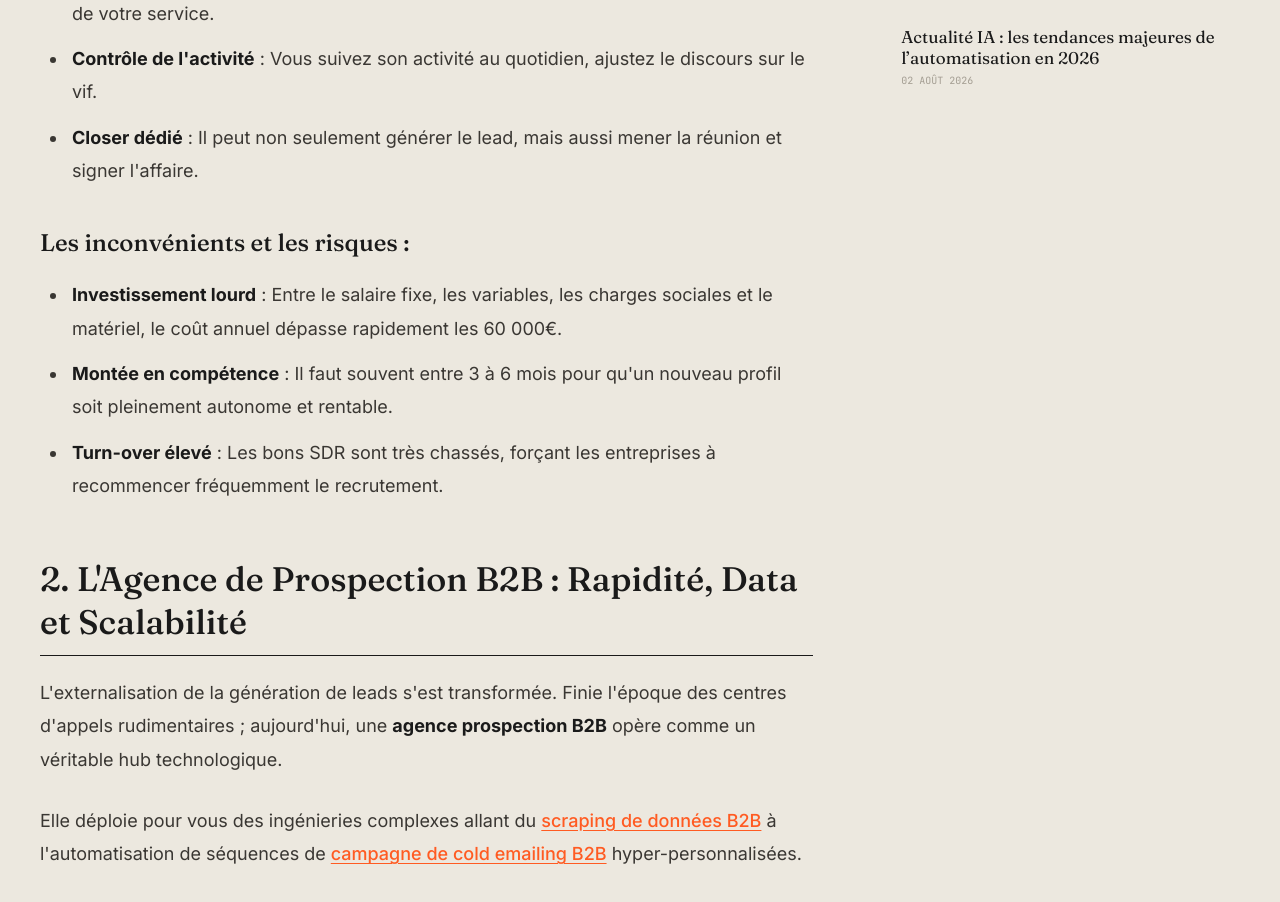
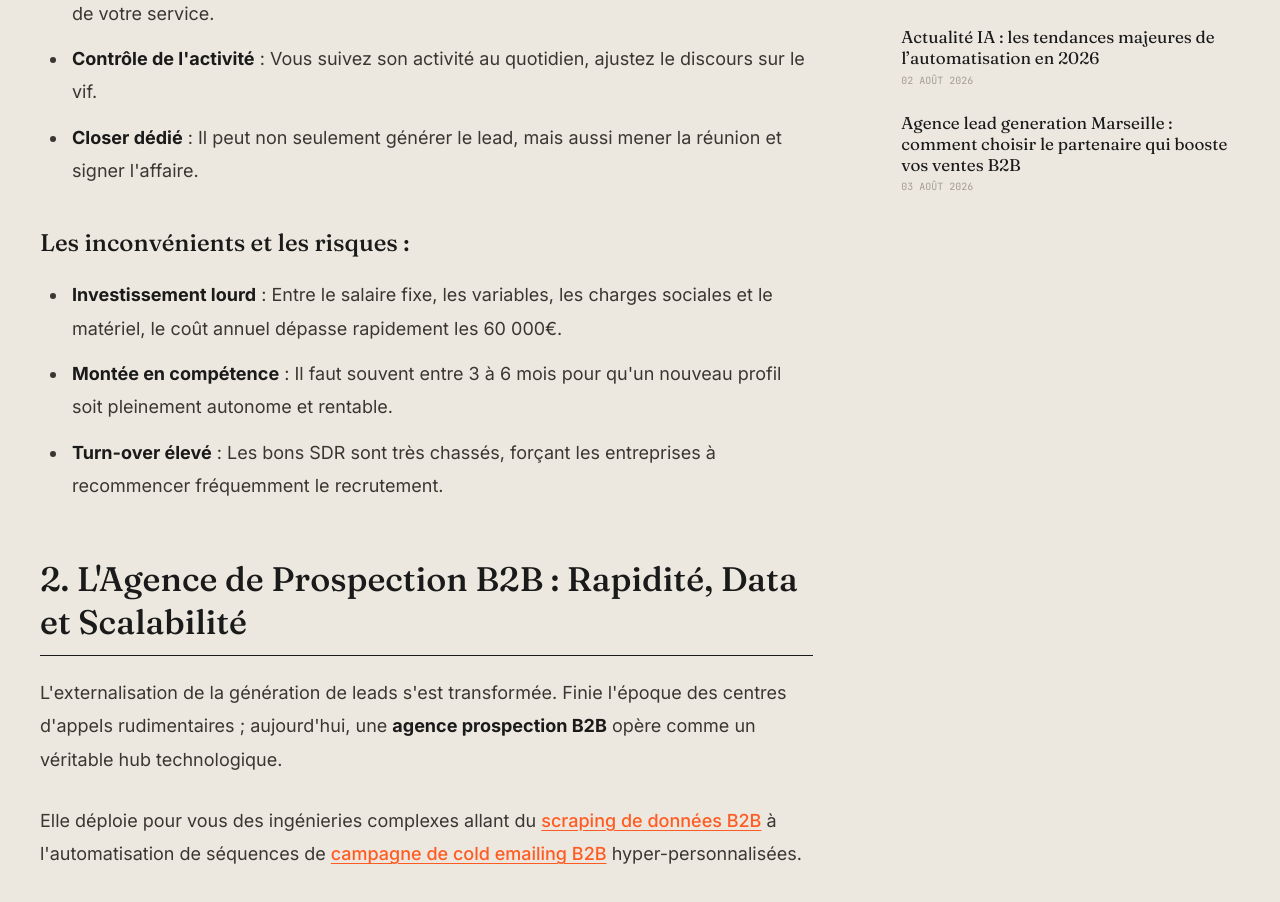
Before and after one commit to Jimmyjoe13/Nana-intelligence, a Next.js app: page /blog/1 in a window 1280 px wide. Shown: the part 2134-3036 px from the top of the page. Built offline with nearby package versions, Linux system fonts and the light colour scheme; no server answers.

Commit message:
feat(seo): article — Agence lead generation Marseille : comment choisir le partenaire qui booste vos ventes B2B

```diff
--- a/src/mocks/blog.ts
+++ b/src/mocks/blog.ts
@@ -728,6 +728,95 @@ export const blogPosts = [
 <p>En somme, 2026 marque le passage de l’automatisation assistée à l’autonomie réelle. Les entreprises qui saisiront cette tendance dès maintenant gagneront un avantage compétitif durable, tout en restant en conformité avec le cadre européen emergent.</p>
 <p>Prêt à passer à l’étape suivante ? Profitez d’un <strong>audit gratuit</strong> ou d’un <strong>appel découverte</strong> pour voir comment Nana Intelligence peut vous accompagner dans cette transformation.</p>
     `
+  },
+  {
+    id: 12,
+    title: "Agence lead generation Marseille : comment choisir le partenaire qui booste vos ventes B2B",
+    excerpt: "Trouver une agence de lead generation à Marseille qui transforme vos prospects en clients fidèles n’est pas une tâche anodine. Découvrez les critères essentiels, les pièges à éviter et les leviers concrets pour multiplier vos rendez‑vous commerciaux.",
+    category: "STRATÉGIE",
+    date: "03 Août 2026",
+    readTime: "4 MIN",
+    image: "https://images.unsplash.com/photo-1517245386807-bb43f82c33c4?q=80&w=800&auto=format&fit=crop",
+    structuredInternalLinks: [
+      { "@type": "WebPage", "url": "/agence-lead-generation/marseille", "name": "Agence lead generation Marseille" },
+      { "@type": "WebPage", "url": "/services/cold-emailing-b2b", "name": "Cold emailing B2B" },
+    ],
+    content: `
+<h1>Agence lead generation Marseille : comment choisir le partenaire qui booste vos ventes B2B</h1>
+
+<p>Vous dirigez une PME située dans la région Provence‑Alpes‑Côte d’Azur et vous peinez à remplir votre agenda de rendez‑vous qualifiés ? Vous avez déjà testé le cold emailing, le LinkedIn outreach ou même quelques campagnes publicitaires, mais les résultats restent en deçà de vos ambitions ? Dans ce contexte, faire appel à une <strong>agence lead generation Marseille</strong> peut devenir le levier décisif pour transformer votre prospection en une machine à rendez‑vous.</p>
+
+<p>Mais attention : toutes les agences ne se valent pas. Certaines promettent des volumes de leads impressionnants, puis livrent des contacts non qualifiés, voire obsolètes. D’autres appliquent des méthodes trop agressives qui nuisent à votre image de marque. Pour éviter ces écueils, il faut savoir <em>quels critères examiner</em> avant de signer un contrat.</p>
+
+<h2>1. Définir clairement votre ICP avant de rencontrer l’agence</h2>
+<p>Avant même de pousser la porte d’une agence, vous devez avoir une vision précise de votre <em>Ideal Customer Profile (ICP)</em>. Une agence compétente vous demandera immédiatement : « Quel est le profil de votre client idéal ? Quel secteur, quelle taille d’entreprise, quel poste décisionnel ? » Si vous êtes vague, elle pourra vous fournir des leads volumineux mais peu pertinents.</p>
+<p>Prenez le temps de lister :
+  <li>Les secteurs d’activité cibles (ex. : industrie, services B2B, technologie).</li>
+  <li>La taille des entreprises (5‑50 salariés, 50‑200, etc.).</li>
+  <li>Les fonctions décisionnelles (DG, directeur commercial, responsable achats).</li>
+  <li>La zone géographique précise (Marseille, Aix‑en‑Provence, Toulon, etc.).</li>
+</ul>
+<p>Un bon brief permet à l’agence de calibrer ses sources de données, ses scénarios de message et ses scénarios de relance.</p>
+
+<h2>2. Vérifier la méthodologie de prospection utilisée</h2>
+<p>Les agences de lead generation s’appuient généralement sur trois leviers principaux :</p>
+<ol>
+  <li><strong>Le cold emailing B2B</strong> : séquences d’emails personnalisés, suivi automatisé, testing A/B.</li>
+  <li><strong>Le LinkedIn outreach</strong> : demandes de connexion ciblées, messages InMail, engagement de contenu.</li>
+  <li><strong>Le scraping et l’enrichissement de données B2B</strong> : extraction de listes de prospects à partir de sources publiques, enrichissement avec des données firmographiques et technographiques.</li>
+</ol>
+<p>Demandez à l’agence de vous présenter un exemple de séquence d’emails ou de messages LinkedIn qu’elle a récemment déployée pour un client similaire. Évaluez la pertinence du ton, la valeur ajoutée proposée dès le premier contact et la conformité avec le RGPD.</p>
+
+<h2>3. Exiger la transparence sur la provenance des données</h2>
+<p>La qualité d’un lead repose avant tout sur la qualité de la donnée de base. Une agence sérieuse doit être capable de vous expliquer :</p>
+<ul>
+  <li>D’où proviennent les listes de contacts (bases propriétaires, partenariats, scraping contrôlé).</li>
+  <li>À quelle fréquence les données sont‑elles mises à jour (idéalement toutes les 4 à 6 semaines).</li>
+  <li>Comment elles gèrent les demandes de suppression ou de mise à jour conformément au RGPD.</li>
+</ul>
+<p>Si l’agence reste évasive sur ces points, considérez cela comme un drapeau rouge.</p>
+
+<h2>4. Analyser les études de cas et les références locales</h2>
+<p>Une agence implantée à Marseille devrait pouvoir vous présenter au moins deux études de cas récentes concernant des entreprises de votre secteur ou de votre taille situées dans la région PACA. Recherchez des indicateurs concrets :</p>
+<ul>
+  <li>Nombre de rendez‑qualifiés générés par mois.</li>
+  <li>Taux de transformation de ces rendez‑vous en opportunités commerciales.</li>
+  <li>Return on investment (ROI) estimé sur une période de 3 à 6 mois.</li>
+</ul>
+<p>N’hésitez pas à demander à parler directement avec un de leurs clients actuels pour obtenir un retour non filtré.</p>
+
+<h2>5. Évaluer la flexibilité du modèle tarifaire</h2>
+<p>Les modèles de facturation varient :</p>
+<ul>
+  <li>Au lead qualifié (CPL) : vous ne payez que pour les leads qui répondent à vos critères.</li>
+  <li>Au forfait mensuel avec un volume garanti de leads.</li>
+  <li>Au résultat (ex. : coût par rendez‑vous conclu).</li>
+</ul>
+<p>Choisissez le modèle qui correspond le mieux à votre capacité d’absorption et à votre tolérance au risque. Une agence flexible pourra ajuster le volume en fonction de vos retours et de vos besoins saisonniers.</p>
+
+<h2>6. Tester avant de s’engager sur le long terme</h2>
+<p>Proposez une période d’essai de 4 à 6 semaines avec un volume limité de leads. Pendant cette phase, mesurez :</p>
+<ul>
+  <li>Le taux de réponse aux emails ou messages LinkedIn.</li>
+  <li>La qualité des échanges (pertinence des questions, niveau d’intérêt).</li>
+  <li>Le temps moyen de conversion d’un lead en opportunité.</li>
+</ul>
+<p>Si les résultats sont convaincants, vous pouvez alors envisager un engagement plus long avec des volumes augmentés.</p>
+
+<h2>7. Intégrer l’agence dans votre processus de vente interne</h2>
+<p>Même la meilleure agence ne remplacera jamais une bonne aligne­ment entre marketing et ventes. Assurez‑vous que :</p>
+<ul>
+  <li>Votre CRM est correctement configuré pour recevoir les leads en temps réel (via webhook ou import CSV).</li>
+  <li>Vos commerciaux disposent d’un script d’appel adapté aux leads provenant de l’agence.</li>
+  <li>Vous organisez un point hebdomadaire de revue des performances avec l’équipe de l’agence.</li>
+</ul>
+<p>Cette synergie permet de transformer les leads en opportunités réelles et d’optimiser continuellement le ciblage.</p>
+
+<p>En suivant ces sept étapes, vous maximisez vos chances de dénicher une <em>agence lead generation Marseille</em> qui ne se contente pas de gonfler vos listes de contacts, mais qui alimente véritablement votre pipeline de ventes avec des prospects prêts à discuter. Le résultat ? Plus de rendez‑vous qualifiés, un cycle de vente raccourci et, finalement, une croissance de votre chiffre d’affaires.</p>
+
+<hr>
+<p><strong>Prêt à faire décoller votre prospection B2B à Marseille ?</strong> Demandez dès maintenant un <a href="/contact">audit gratuit de votre stratégie de lead generation</a> ou prenez rendez‑vous pour un appel découverte avec nos experts Nana Intelligence.</p>
+    `
   }
 ];
 
```
